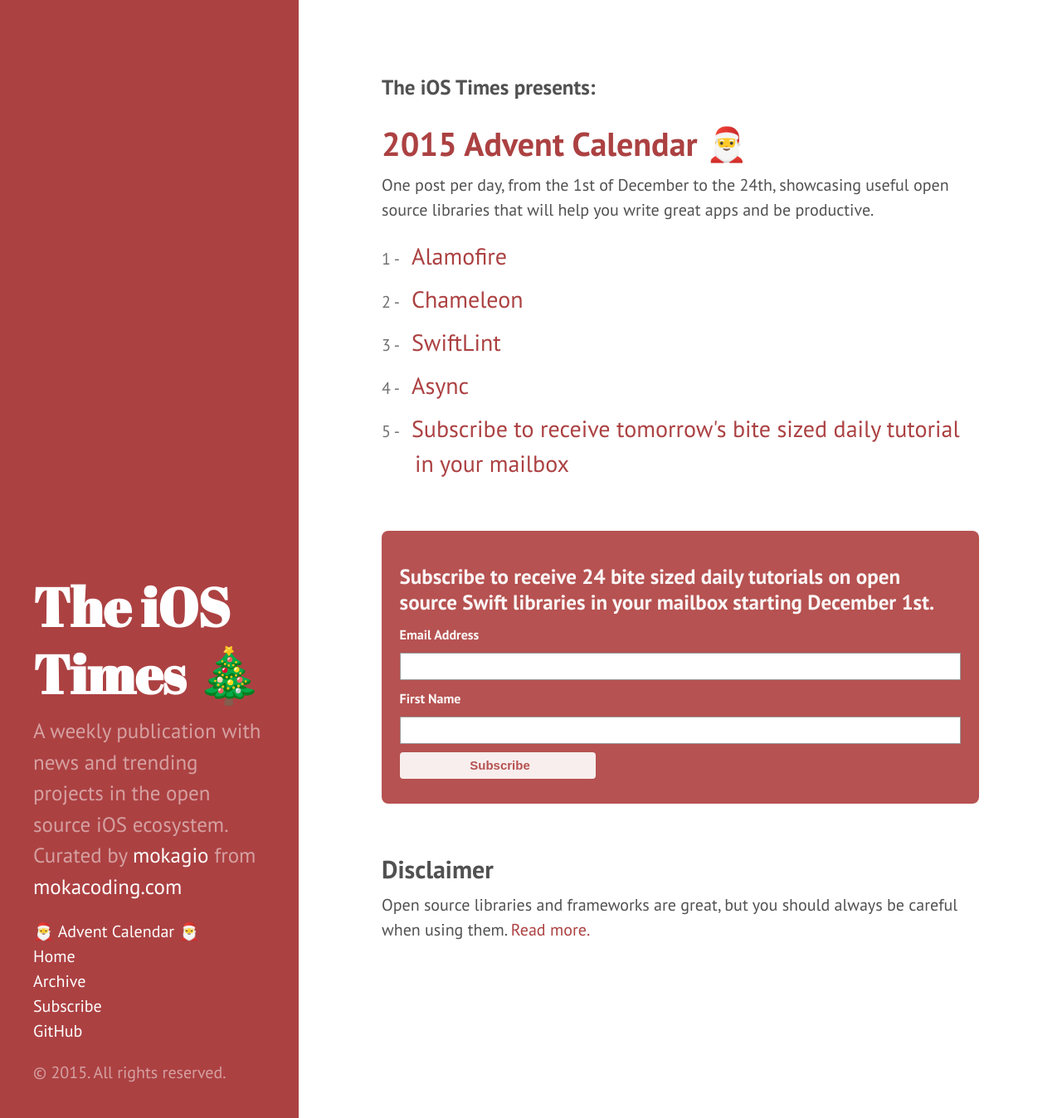
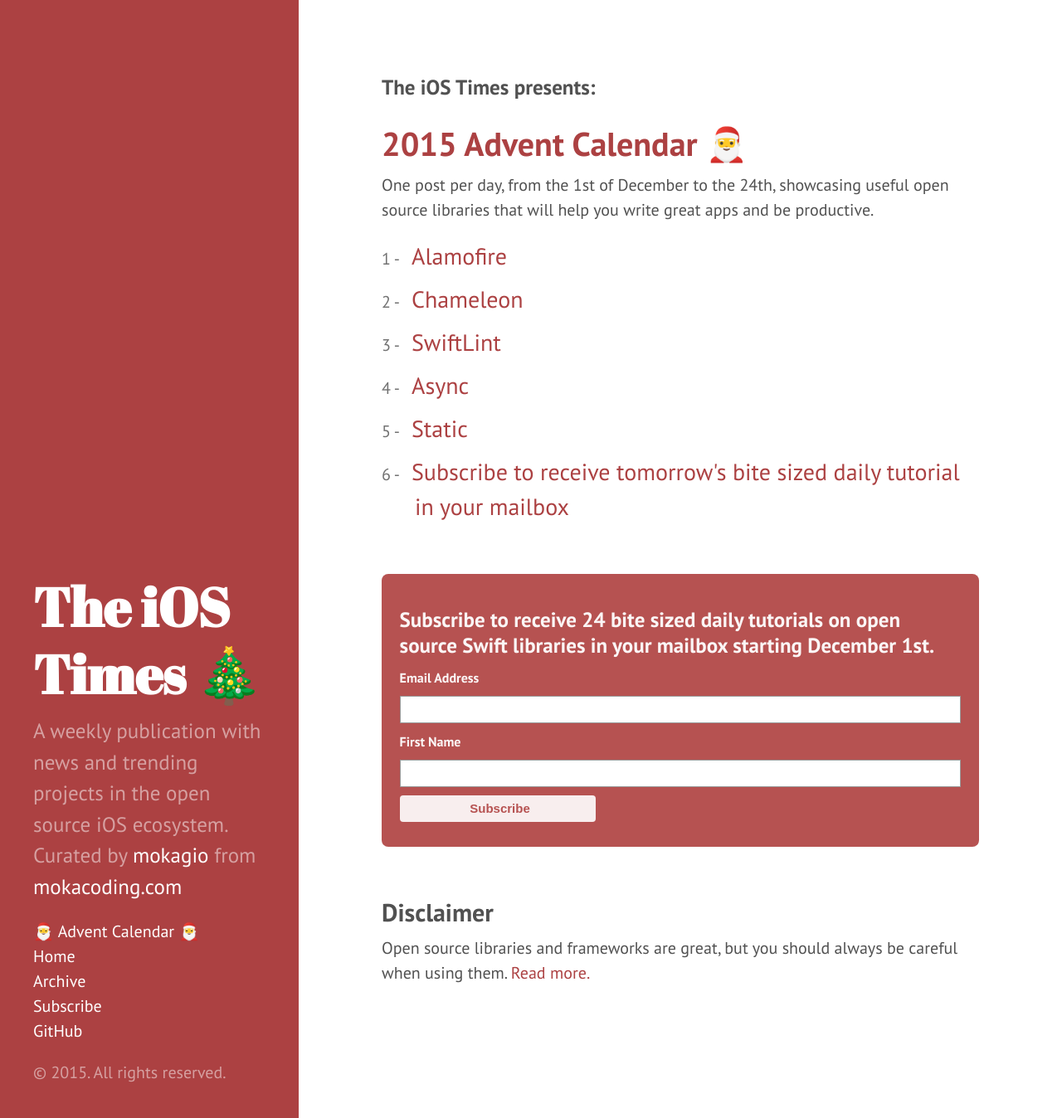
Before and after one commit to mokacoding/the-ios-times, a Jekyll site: the page built from advent-calendar.html, in a window 1280 px wide and 1348 px high. Shown: the whole window at 83% size. Built offline with Jekyll 4.4.1, drawn with Linux system fonts in a browser that asks for light colours; comment, search, counter and statistics services are not loaded.

Commit message:
🎄 Advent Calendar - Day 5 - Static

```diff
--- a/advent-calendar.html
+++ b/advent-calendar.html
@@ -14,6 +14,7 @@
   <li><a href="/advent-calendar/chameleon.html">Chameleon</a></li>
   <li><a href="/advent-calendar/swiftlint.html">SwiftLint</a></li>
   <li><a href="/advent-calendar/async.html">Async</a></li>
+  <li><a href="/advent-calendar/static.html">Static</a></li>
   <li><a href="/advent-calendar-subscribe">Subscribe to receive tomorrow's bite sized daily tutorial in your mailbox</a></li>
 </ol>
 
```
